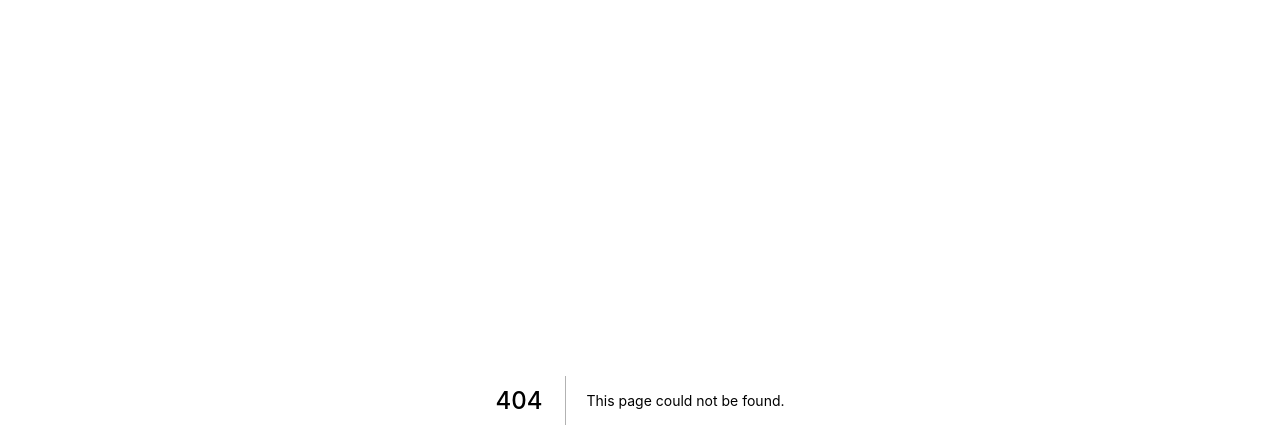
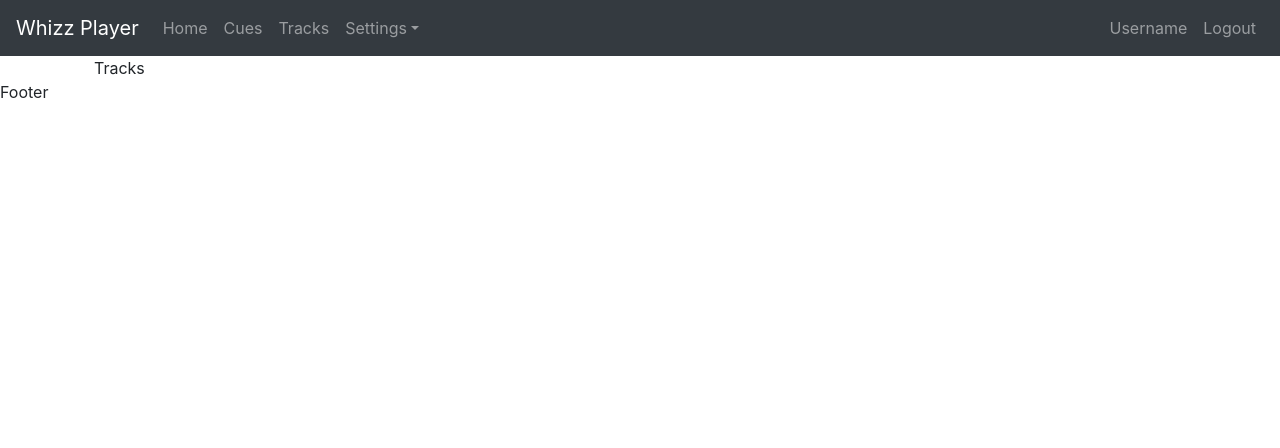
Before and after one commit to NathanRignall/WhizzPlayer, a Next.js app in the folder web/: page /tracks in a window 1280 px wide. Before the commit this address had no page. Shown: the top 448 px of the page. Built offline with nearby package versions, Linux system fonts and the light colour scheme.

Commit message:
feat(web): first web commit
added main layout
added headers, footers and navbars
imported bootsrap css
added template cues and tracks pages
updated index to have basic fetch
cleared out css

```diff
--- /dev/null
+++ b/web/components/layouts/main.js
@@ -0,0 +1,20 @@
+import CoreHeader from "../parts/headers";
+import CoreNavbar from "../parts/navbars";
+import CoreFooter from "../parts/footers";
+import { loadGetInitialProps } from "next/dist/next-server/lib/utils";
+
+const Layout = (props) => (
+    <div>
+        <CoreHeader title={props.title} />
+        <CoreNavbar />
+        <div className="flex flex-col min-h-screen">
+            <div className="container mx-auto px-4 md:px-10 pt-24 flex-grow">
+                {props.children}
+            </div>
+
+            <CoreFooter />
+        </div>
+    </div>
+);
+
+export default Layout;
--- /dev/null
+++ b/web/components/parts/footers.js
@@ -0,0 +1,3 @@
+export default function Footer() {
+    return <footer>Footer</footer>;
+}
--- /dev/null
+++ b/web/components/parts/headers.js
@@ -0,0 +1,9 @@
+import Head from "next/head";
+
+export default function Header(props) {
+    return (
+        <Head>
+            <title>{props.title}</title>
+        </Head>
+    );
+}
--- /dev/null
+++ b/web/components/parts/navbars.js
@@ -0,0 +1,57 @@
+import Link from "next/link";
+
+import Navbar from "react-bootstrap/Navbar";
+import Nav from "react-bootstrap/Nav";
+import NavDropdown from "react-bootstrap/NavDropdown";
+
+export default function CoreNavbar(props) {
+    return (
+        <Navbar collapseOnSelect expand="lg" bg="dark" variant="dark">
+            <Link href="/">
+                <Navbar.Brand>Whizz Player</Navbar.Brand>
+            </Link>
+
+            <Navbar.Toggle aria-controls="responsive-navbar-nav" />
+
+            <Navbar.Collapse id="responsive-navbar-nav">
+                <Nav className="mr-auto">
+                    <Link href="/">
+                        <Nav.Link href="/">Home</Nav.Link>
+                    </Link>
+
+                    <Link href="/cues">
+                        <Nav.Link href="/cues">Cues</Nav.Link>
+                    </Link>
+
+                    <Link href="/tracks">
+                        <Nav.Link href="/tracks">Tracks</Nav.Link>
+                    </Link>
+
+                    <NavDropdown title="Settings" id="collasible-nav-dropdown">
+                        <NavDropdown.Item href="#action/3.1">
+                            Action
+                        </NavDropdown.Item>
+                        <NavDropdown.Item href="#action/3.2">
+                            Another action
+                        </NavDropdown.Item>
+                        <NavDropdown.Item href="#action/3.3">
+                            Something
+                        </NavDropdown.Item>
+                        <NavDropdown.Divider />
+                        <NavDropdown.Item href="#action/3.4">
+                            Separated link
+                        </NavDropdown.Item>
+                    </NavDropdown>
+                </Nav>
+
+                <Nav>
+                    <Nav.Link href="#deets">Username</Nav.Link>
+
+                    <Nav.Link eventKey={2} href="#memes">
+                        Logout
+                    </Nav.Link>
+                </Nav>
+            </Navbar.Collapse>
+        </Navbar>
+    );
+}
--- a/web/pages/_app.js
+++ b/web/pages/_app.js
@@ -1,4 +1,5 @@
 import "../styles/globals.css";
+import "bootstrap/dist/css/bootstrap.min.css";
 
 function MyApp({ Component, pageProps }) {
     return <Component {...pageProps} />;
--- /dev/null
+++ b/web/pages/cues.js
@@ -0,0 +1,5 @@
+import Layout from "../components/layouts/main";
+
+export default function Main() {
+    return <Layout title="Home">Cues</Layout>;
+}
--- /dev/null
+++ b/web/pages/tracks.js
@@ -0,0 +1,5 @@
+import Layout from "../components/layouts/main";
+
+export default function Main() {
+    return <Layout title="Tracks">Tracks</Layout>;
+}
```
Also changed, not shown: web/package.json (+5 -4 lines), web/pages/index.js (+41 -4 lines).
